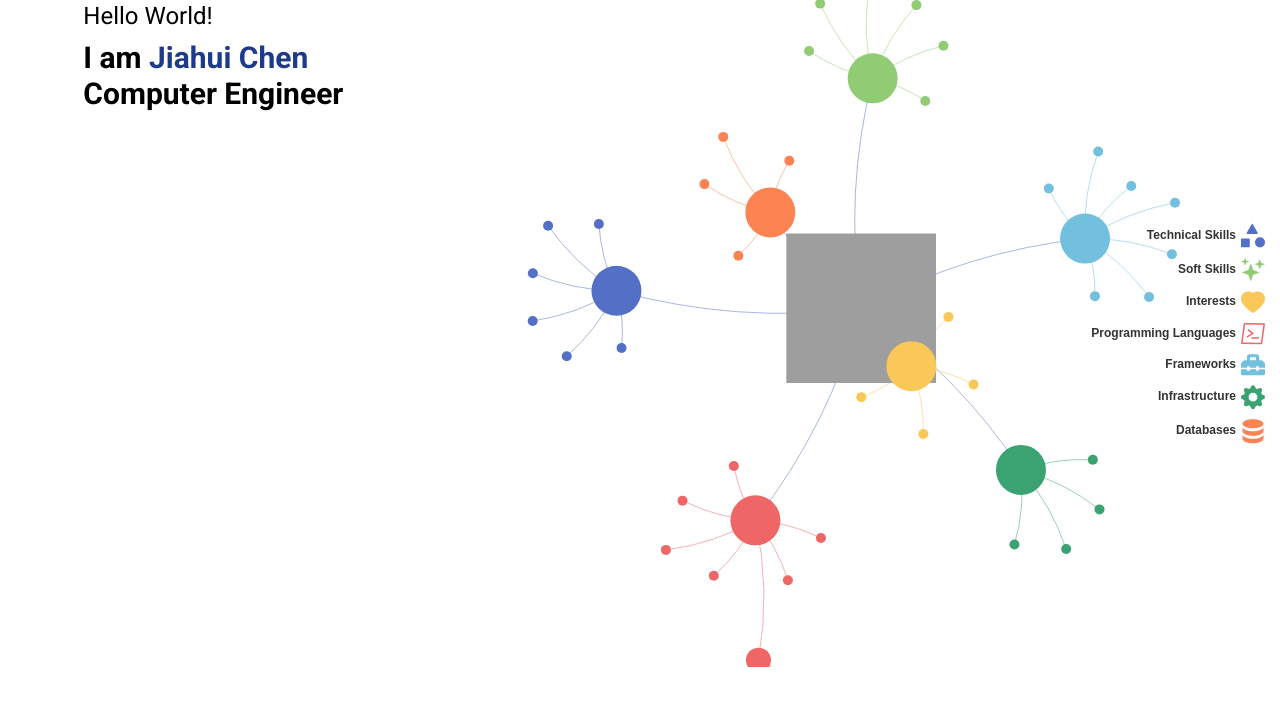
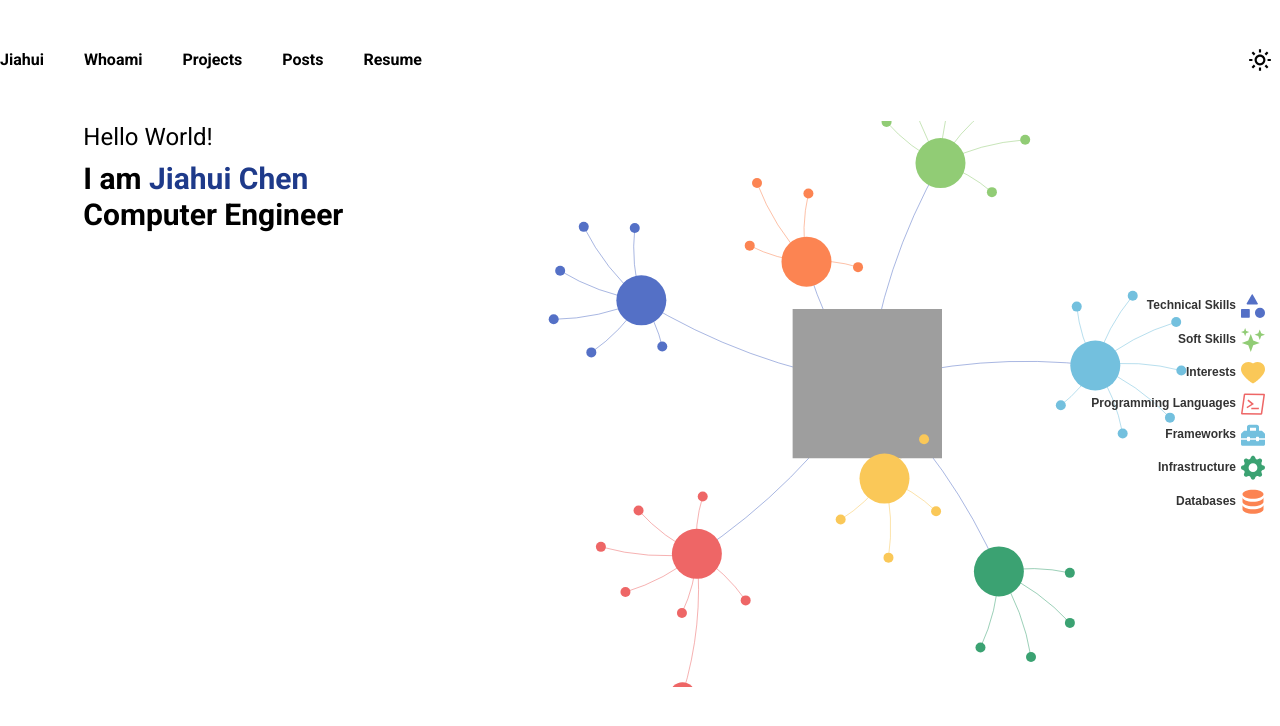
Before and after one commit to JiahuiChen99/HelloWorld2, a React (Create React App) app: page / in a window 1280 px wide. Shown: the top 726 px of the page. Built offline with nearby package versions, Linux system fonts and the light colour scheme.

Commit message:
#7 feat: add navbar to the app

```diff
--- a/src/App.tsx
+++ b/src/App.tsx
@@ -1,8 +1,10 @@
 import HomePage from "./Pages/HomePage";
+import NavBar from "./Components/NavigationBar/NavBar";
 
 function App() {
     return (
-        <div className="flex w-screen h-screen overflow-x-hidden">
+        <div className="flex flex-col w-screen h-screen overflow-x-hidden">
+            <NavBar/>
             <HomePage/>
         </div>
     );
```
